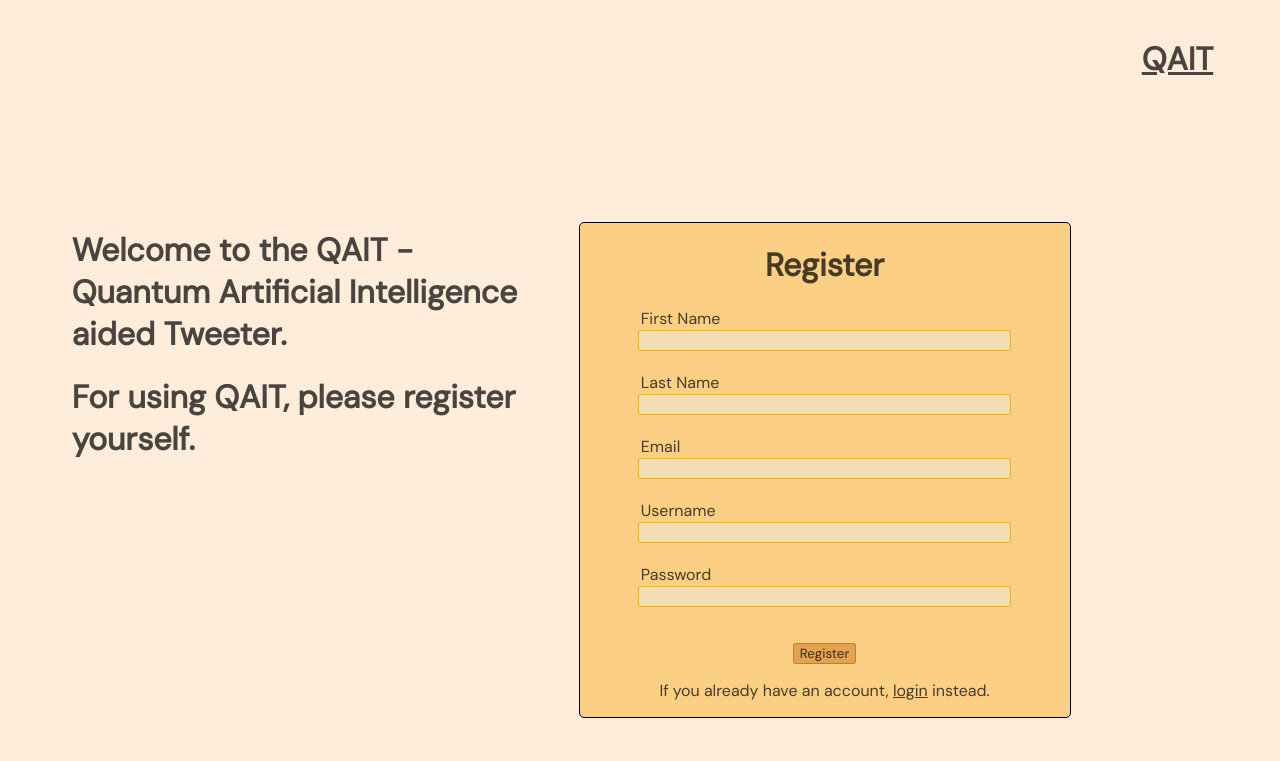
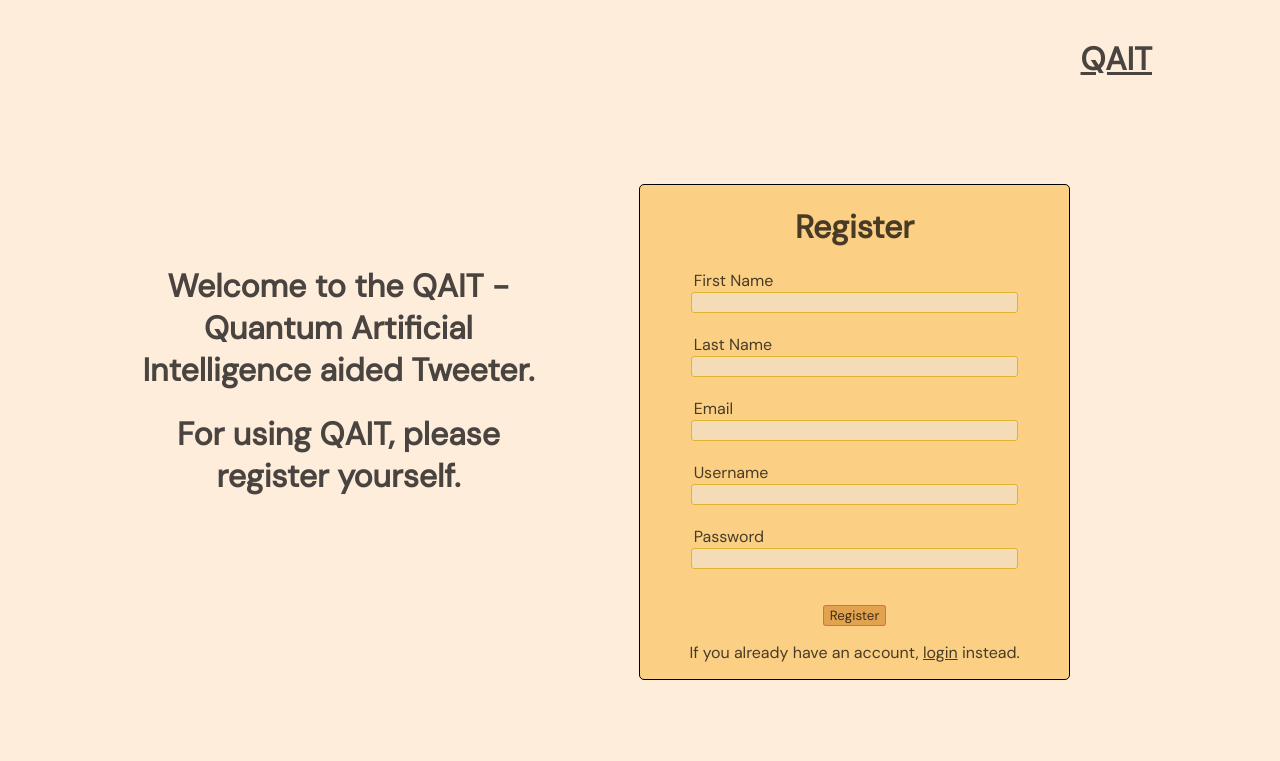
Before and after one commit to aditj/qaik, a Django app: page /register in a window 1280 px wide. Shown: the top 761 px of the page. Run offline with Django 3.2, Linux system fonts and the light colour scheme; some web fonts are replaced.

Commit message:
ui changes register

```diff
--- a/main/static/main/register.css
+++ b/main/static/main/register.css
@@ -7,27 +7,40 @@
 body{
     margin-top: 3%;
     margin-left: 10%;
-    margin-right: 2%;
+    margin-right: 10%;
     align-self: center;
     background-color: #ffe9d4cb;
 }
 
+.icon{
+    text-align: right;
+    text-decoration: underline;
+}
+
+
+.row {
+    display: flex;
+
+    padding: 8%;
+}
+
+.column {
+    flex: 50%;
+}
+
+
 .introduction{
-    width: 40%;
-    margin-top:15%;
-    margin-left: -5%;
-    margin-right: 40%;
-    margin-bottom: -130px;
+    /* padding: 3%; */
+    margin-top: 7%;
+    margin-left: -10%;
     color: #015a56ea;
-    text-align: left;
+    text-align: center;
     text-decoration: solid;
 
 }
-.container{
-    width: 490px;
-    margin-top: -130px;
-    margin-right: 1%;
-    margin-left: 40%;
+.register{
+    /* margin-right: 5%; */
+    margin-left: 10%;
     text-align: center;
     border: 0.5px solid black;
     border-radius: 5px;
@@ -35,10 +48,6 @@ body{
     color: rgba(37, 207, 219, 0.568);
 }
 
-.icon{
-    margin-left: 90%;
-    text-decoration: underline;
-}
 
 .input-group label{
     display: block;
--- a/main/templates/main/register.html
+++ b/main/templates/main/register.html
@@ -5,14 +5,20 @@
 {% endblock %}
 {% block content %}
 
-<div class="introduction" style="float:left">
+<div class="icon">
+	<h1>QAIT</h1>
+</div>
+
+<div class= "row">
+
+	<div class="column introduction" style="float:left">
 		<h1>Welcome to the QAIT - Quantum Artificial Intelligence aided Tweeter.</h1>
 
 		<h1>For using QAIT, please register yourself.</h1>
 	</div>
 
 	<!--Register-->
-<div class="container" style="float:left">
+	<div class="column register" style="float:left">
 		<h1>Register</h1>
 		<form method="POST">
 			{% csrf_token %}
@@ -43,20 +49,14 @@
 
 		<div style="clear:both;">&nbsp;</div>
 
+		<button type="submit">Register</button>
+
+		</form>
+
+		<p class="text-center">If you already have an account, <a href="/login">login</a> instead.</p>
+	</div>
+</div>
 
 
 
-		<button type="submit">Register</button>
-
-
-		</form>
-
-
-	<p class="text-center">If you already have an account, <a href="/login">login</a> instead.</p>
-</div>
-
-<div class="icon">
-	<h1>QAIT</h1>
-</div>
-
 {% endblock %}
```
Lines whose indentation alone changed are shown as unchanged.
